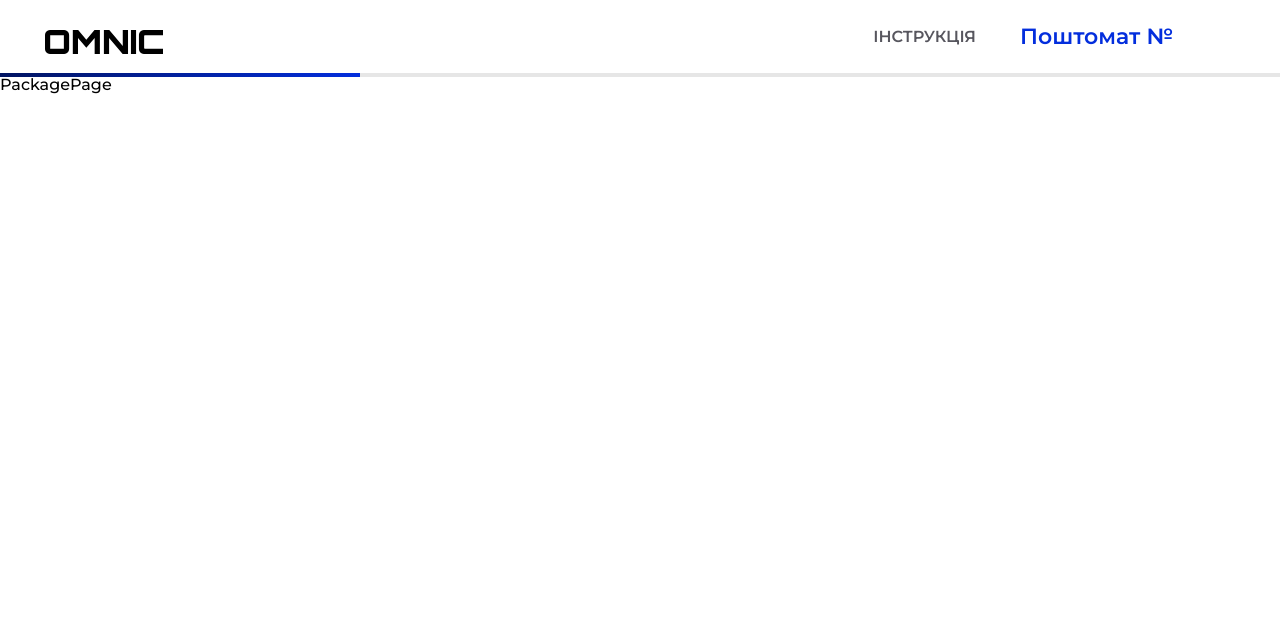
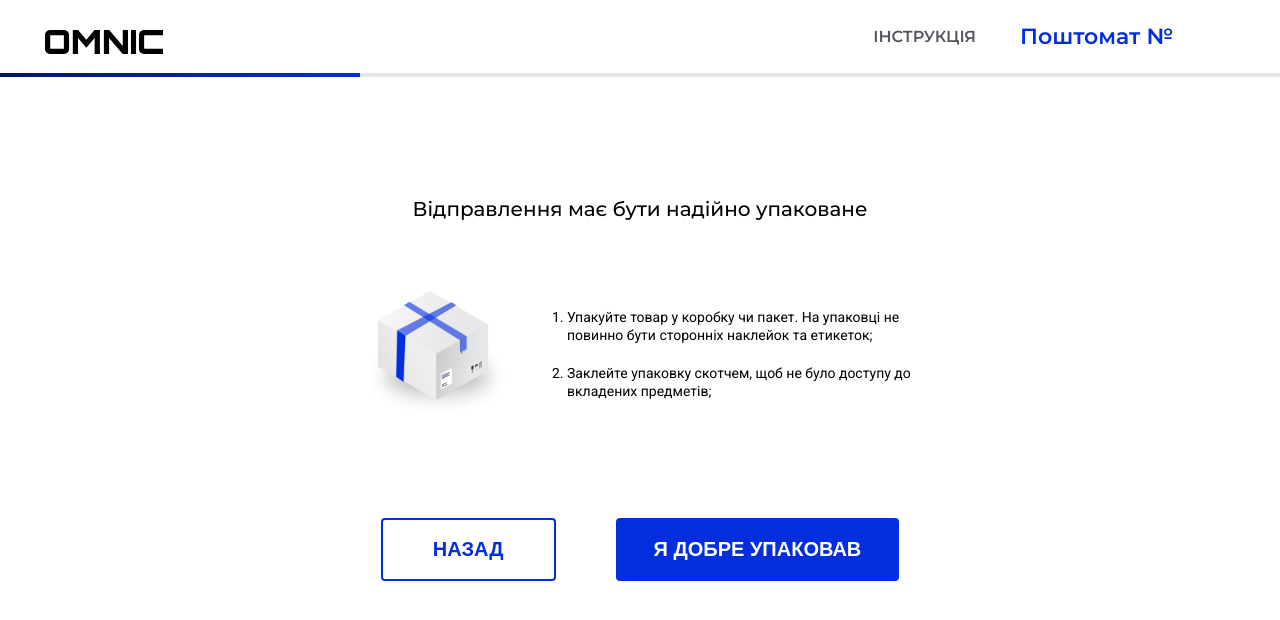
Before and after one commit to RomanKoriachko/omnic-app, a React (Create React App) app: page /package in a window 1280 px wide. Shown: the top 620 px of the page. Built offline with nearby package versions, Linux system fonts and the light colour scheme; no server answers.

Commit message:
add packagepage

```diff
--- a/src/component/Home/Home.tsx
+++ b/src/component/Home/Home.tsx
@@ -11,16 +11,17 @@ const Home = (props: Props) => {
                 <p className="home-title">Вітаємо вас!</p>
                 <p className="home-subtitle">Що відправлятимемо сьогодні?</p>
                 <div className="row home-items-wrapper">
+                    <Link to={'/package'}>
                         <div className="home-item">
                             <img src="images/post-machine.png" alt="" />
-                        <Link to={'/package'}>
                             <div className="home-btn">
                                 <p className="home-btn-text">
                                     Надіслати посилку через поштомат
                                 </p>
                             </div>
+                        </div>
                     </Link>
-                    </div>
+                    <Link to={'/'}>
                         <div className="home-item">
                             <img src="images/shop.png" alt="" />
                             <div className="home-btn">
@@ -29,6 +30,7 @@ const Home = (props: Props) => {
                                 </p>
                             </div>
                         </div>
+                    </Link>
                 </div>
             </div>
         </div>
--- a/src/container/App/_reset.scss
+++ b/src/container/App/_reset.scss
@@ -106,7 +106,6 @@ section {
 body {
     line-height: 1;
 }
-ol,
 ul {
     list-style: none;
 }
--- a/src/pages/PackagePage/PackagePage.scss
+++ b/src/pages/PackagePage/PackagePage.scss
@@ -0,0 +1,82 @@
+.package-page {
+    .package-title {
+        margin-top: 120px;
+        margin-bottom: 70px;
+        font-weight: 500;
+        font-size: 20px;
+        line-height: 24px;
+        text-align: center;
+    }
+    .package-text-wrapper {
+        align-items: center;
+        justify-content: center;
+        gap: 55px;
+        margin-bottom: 100px;
+        > img {
+            width: 100%;
+            max-width: 150px;
+        }
+        .package-test-list {
+            font-family: 'Roboto', sans-serif;
+            font-weight: 400;
+            font-size: 14px;
+            line-height: 18px;
+            max-width: 351px;
+            > li:first-child {
+                margin-bottom: 20px;
+            }
+        }
+    }
+    .package-btns-wrapper {
+        justify-content: center;
+        gap: 60px;
+        button {
+            border-radius: 4px;
+            padding: 17px 0px;
+            border: 2px solid #032edd;
+            font-weight: 700;
+            font-size: 20px;
+            line-height: 128%;
+            cursor: pointer;
+        }
+        .package-not-confirm-btn {
+            background-color: transparent;
+            color: #032edd;
+            padding-left: 50px;
+            padding-right: 50px;
+        }
+        .package-confirm-btn {
+            background-color: #032edd;
+            color: white;
+            padding-left: 36px;
+            padding-right: 36px;
+        }
+    }
+}
+
+// Mobile
+@media (max-width: 576px) {
+    .package-page {
+        .package-title {
+            margin-top: 50px;
+        }
+        .package-text-wrapper {
+            flex-direction: column;
+            gap: 10px;
+            margin-bottom: 50px;
+            > img {
+                max-width: 400px;
+            }
+            .package-test-list {
+                padding: 0px 16px;
+            }
+        }
+        .package-btns-wrapper {
+            flex-direction: column-reverse;
+            gap: 20px;
+            button {
+                width: 100%;
+            }
+        }
+    }
+}
--- a/src/pages/PackagePage/PackagePage.tsx
+++ b/src/pages/PackagePage/PackagePage.tsx
@@ -1,10 +1,44 @@
 import React from 'react'
 import './PackagePage.scss'
+import { Link } from 'react-router-dom'
 
 type Props = {}
 
 const PackagePage = (props: Props) => {
-    return <div>PackagePage</div>
+    return (
+        <div className="package-page">
+            <div className="container">
+                <p className="package-title">
+                    Відправлення має бути надійно упаковане
+                </p>
+                <div className="row package-text-wrapper">
+                    <img src="images/package.png" alt="" />
+                    <ol className="package-test-list">
+                        <li>
+                            Упакуйте товар у коробку чи пакет. На упаковці не
+                            повинно бути сторонніх наклейок та етикеток;
+                        </li>
+                        <li>
+                            Заклейте упаковку скотчем, щоб не було доступу до
+                            вкладених предметів;
+                        </li>
+                    </ol>
+                </div>
+                <div className="row package-btns-wrapper">
+                    <Link to={'/'}>
+                        <button className="package-not-confirm-btn">
+                            НАЗАД
+                        </button>
+                    </Link>
+                    <Link to={'/available_cells'}>
+                        <button className="package-confirm-btn">
+                            Я ДОБРЕ УПАКОВАВ
+                        </button>
+                    </Link>
+                </div>
+            </div>
+        </div>
+    )
 }
 
 export default PackagePage
```
Also changed, not shown: public/images/package.png (added). Lines whose indentation alone changed are shown as unchanged.
